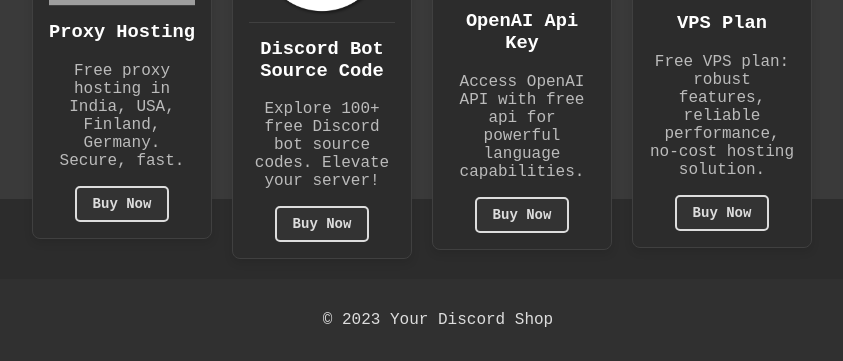
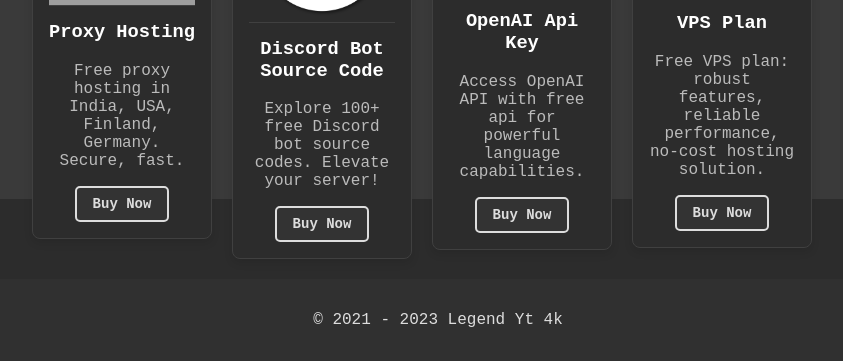
Before and after one commit to YashRawat911/lykcloud, a plain HTML site: page shop/index.html in a window 1280 px wide. Shown: the part 439-800 px from the top of the page, without its empty margins (218-1061 px from the left). Drawn offline with Linux system fonts and the light colour scheme; grey boxes are pictures that could not be loaded.

Commit message:
Update index.html

```diff
--- a/shop/index.html
+++ b/shop/index.html
@@ -61,7 +61,7 @@
   </section>
 
   <footer>
-    <p>&copy; 2023 Your Discord Shop</p>
+    <p>&copy; 2021 - 2023 Legend Yt 4k</p>
   </footer>
 </body>
 
```
